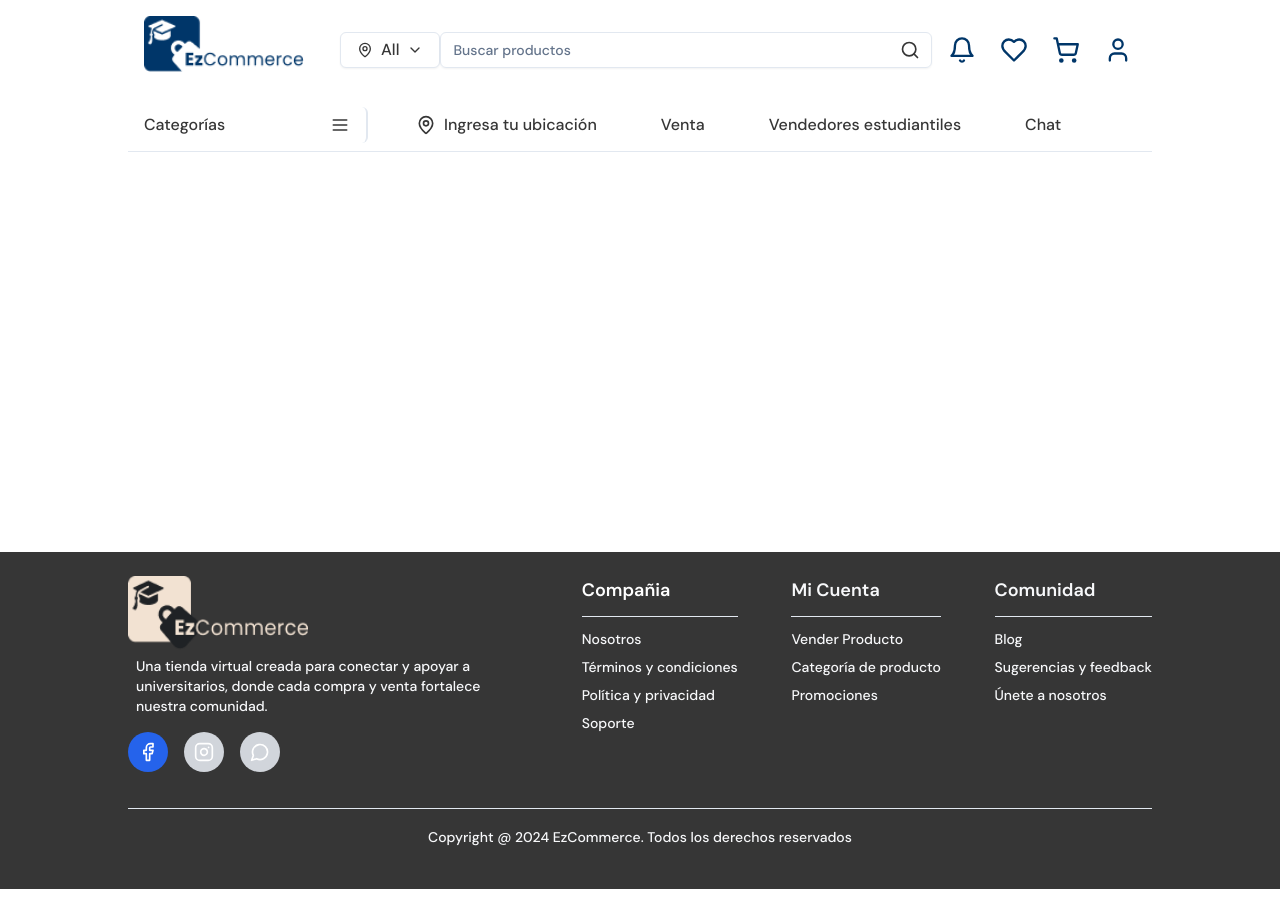
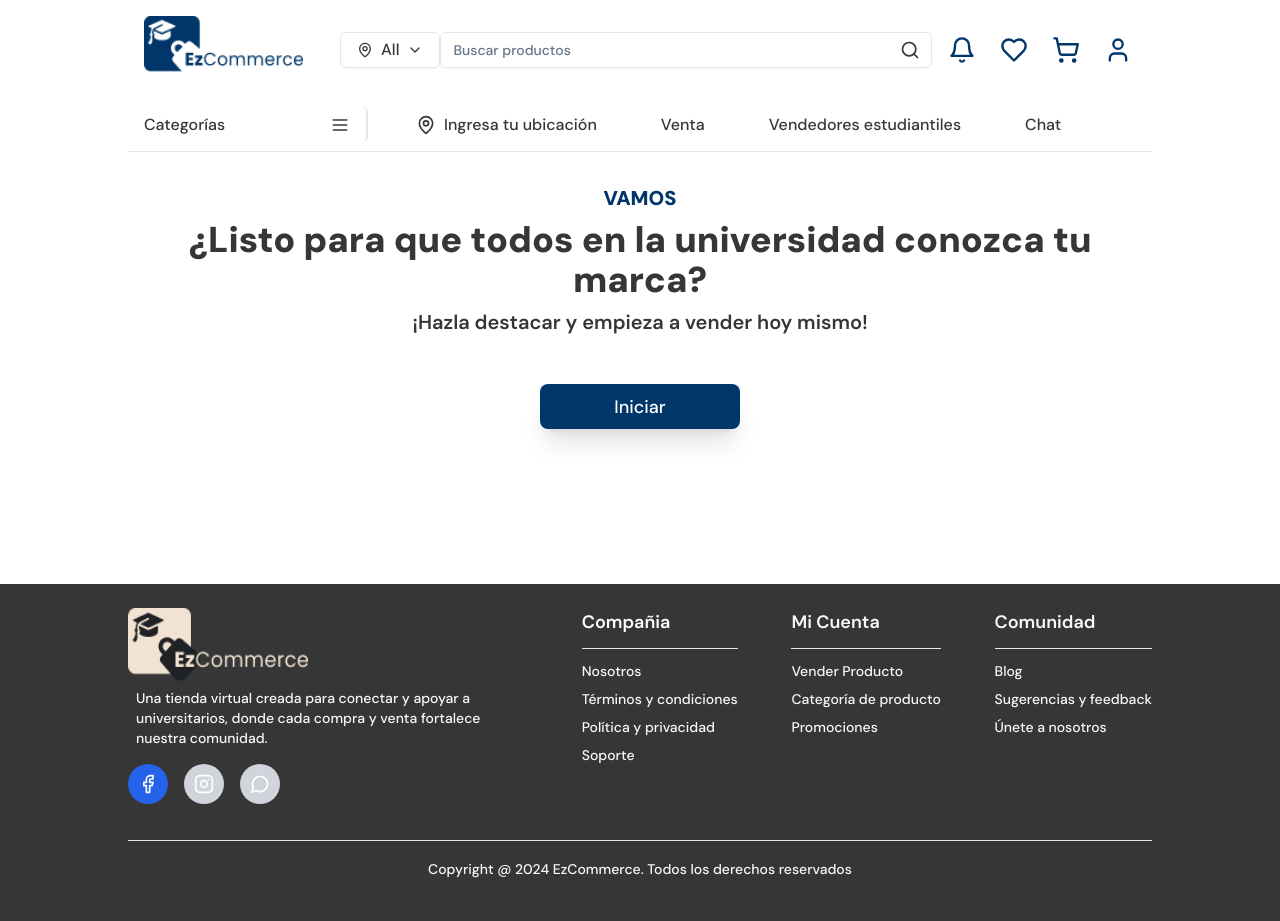
Before and after one commit to angel4uu/ezcommerce-angela-s-version, a React (Vite) app in the folder Desarrollo/PVCU/Fuentes/frontend/: page / in a window 1280 px wide. Before the commit the page ends 889 px from the top, so only its background shows below. Built offline with nearby package versions, Linux system fonts and the light colour scheme.

Commit message:
feat: call to action

```diff
--- a/Desarrollo/PVCU/Fuentes/frontend/package.json
+++ b/Desarrollo/PVCU/Fuentes/frontend/package.json
@@ -32,6 +32,7 @@
     "clsx": "^2.1.1",
     "cmdk": "^1.0.0",
     "embla-carousel-react": "^8.3.0",
+    "frontend": "file:",
     "lucide-react": "^0.452.0",
     "next-themes": "^0.3.0",
     "react": "^18.3.1",
--- a/Desarrollo/PVCU/Fuentes/frontend/src/pages/Epica03/MainPage.tsx
+++ b/Desarrollo/PVCU/Fuentes/frontend/src/pages/Epica03/MainPage.tsx
@@ -1,14 +1,44 @@
 import { Helmet } from 'react-helmet-async';
+import { useNavigate } from 'react-router';
 
 export const MainPage = () => {
+
+  const navigate = useNavigate();
+  const goToLogin = () => navigate('/login')
+
+
   return (
     <>
       <Helmet>
         <title>Ezcommerce</title>
       </Helmet>
 
-      <div className="h-[400px]">
+      <div className="container w-full mx-auto min-h-[400px]">
+        <div>
 
+        </div>
+        <div>
+
+        </div>
+        <div>
+
+        </div>
+        <div>
+
+        </div>
+        <div className='flex flex-col my-8'>
+          <div>
+            <h3 className='text-center text-xl font-black mb-2 text-secondaryLight dark:text-secondaryDark'>VAMOS</h3>
+            <h2 className='text-center text-4xl font-black mb-2 text-terciaryLight dark:text-terciaryDark '>¿Listo para que todos en la universidad conozca tu marca?</h2>
+            <h3 className='text-center text-xl font-semibold text-terciaryLight dark:text-terciaryDark'>¡Hazla destacar y empieza a vender hoy mismo!</h3>
+          </div>
+          <div className='mt-8 py-4 mx-auto'>
+            <button className='w-[200px] h-[45px] rounded-lg text-lg shadow-xl bg-secondaryLight hover:bg-secondaryLightHovered text-white'
+              onClick={() => goToLogin()}>
+              Iniciar
+            </button>
+          </div>
+        </div>
       </div>
     </>
   )
--- a/Desarrollo/PVCU/Fuentes/frontend/tailwind.config.js
+++ b/Desarrollo/PVCU/Fuentes/frontend/tailwind.config.js
@@ -16,6 +16,7 @@ export default {
 				//Modo claro
 				primaryLight:'rgb(255,255,255)',//blanco (fondo)
 				secondaryLight:'rgb(0,54,105)',//azul
+				secondaryLightHovered: '#033c70',//azul clarito
 				terciaryLight:'rgb(54,54,54)',//gris oscuro (fuente)
 				//Modo oscuro
 				primaryDark:'rgb(31,34,37)',//negro - gris oscuro (fondo)
```
Also changed, not shown: 1 other file (tests, documents, lock files or other folders).
